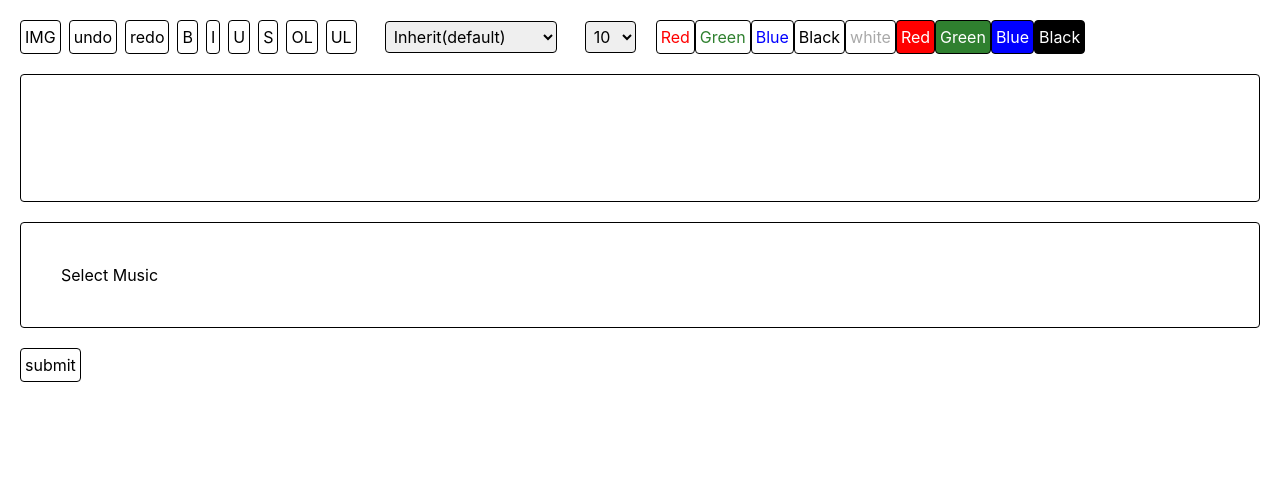
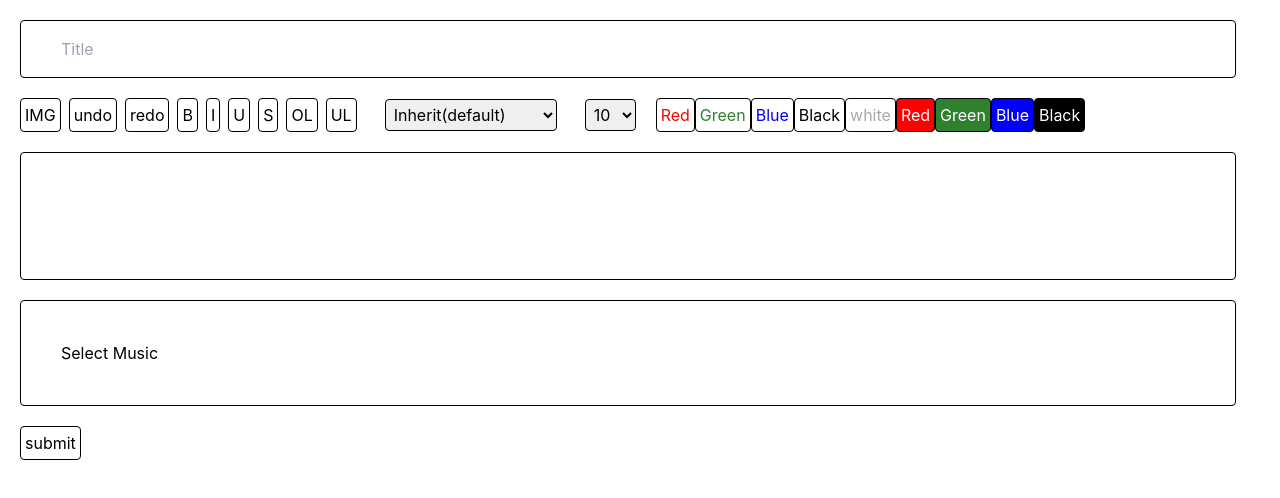
Before and after one commit to seokahee/RE-V-UP-VER3, a Next.js app: page /editor in a window 1280 px wide. Shown: the top 498 px of the page. Built offline with nearby package versions, Linux system fonts and the light colour scheme.

Commit message:
Feat(#62): 글 제목 입력창 추가

```diff
--- a/src/app/(auth)/editor/page.tsx
+++ b/src/app/(auth)/editor/page.tsx
@@ -1,12 +1,10 @@
 "use client"
 
 import BasicEditor from "@/components/editor/BasicEditor";
-import ImageInput from "@/components/editor/ImageInput";
 
 export default function Home() {
   return (
     <>
-      <ImageInput />
       <BasicEditor />
     </>
   );
--- a/src/components/editor/BasicEditor.tsx
+++ b/src/components/editor/BasicEditor.tsx
@@ -1,4 +1,4 @@
-import React, { useRef } from "react";
+import React, { useRef, useState } from "react";
 import ChangeFont from "./ChangeFont";
 import ChangeFontSize from "./ChangeFontSize";
 import ChangeFontStyle from "./ChangeFontStyle";
@@ -6,16 +6,26 @@ import SelectMusic from "./SelectMusic";
 import ChangeFontColor from "./ChangeFontColor";
 import ChangeFontBackground from "./ChangeFontBackground";
 import ActionButton from "./ActionButton";
+import ImageInput from "./ImageInput";
+import { onDateHandler } from "@/util/util";
 
 const BasicEditor = () => {
+  const [title, setTitle] = useState("");
   const editorRef = useRef<HTMLDivElement>(null);
 
-  const submitHandler = async () => {
-    console.log(editorRef.current?.innerHTML);
-  };
+  const today = new Date();
+  const date = today.toISOString();
+
+  const submitHandler = async () => {};
 
   return (
     <>
+      <input
+        className="mx-5 mt-5 px-10 py-4 border border-black border-solid rounded w-[95%]"
+        placeholder="Title"
+        onChange={(event) => setTitle(event.target.value)}
+      />
+      <ImageInput />
       <ActionButton actionValue="undo" ref={editorRef} />
       <ActionButton actionValue="redo" ref={editorRef} />
       <ChangeFontStyle ref={editorRef} />
@@ -27,7 +37,7 @@ const BasicEditor = () => {
         id="editor"
         ref={editorRef}
         contentEditable
-        className={`mx-5 p-10 border border-black border-solid rounded min-h-32 [&>img]:w-full`}
+        className={`mx-5 p-10 border border-black border-solid rounded min-h-32 w-[95%] [&>img]:w-full`}
       ></div>
       <SelectMusic />
       <button
--- a/src/components/editor/SelectMusic.tsx
+++ b/src/components/editor/SelectMusic.tsx
@@ -3,7 +3,7 @@ import React from "react";
 const SelectMusic = () => {
   return (
     <div
-      className={`mx-5 mt-5 p-10 border border-black border-solid rounded [&>img]:w-full`}
+      className={`mx-5 mt-5 p-10 border border-black border-solid rounded w-[95%] [&>img]:w-full`}
     >Select Music</div>
   );
 };
```
